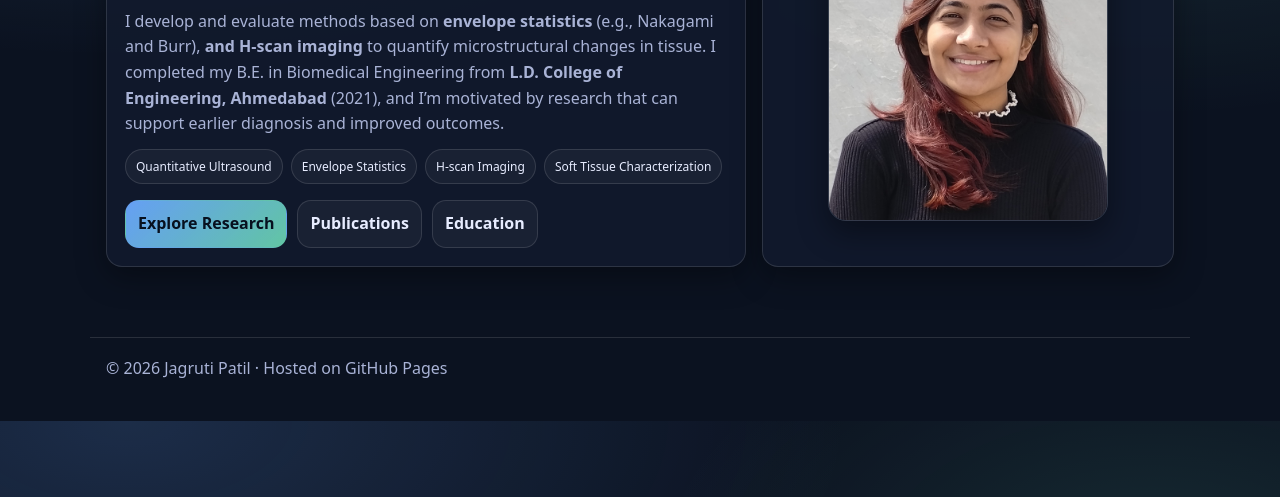
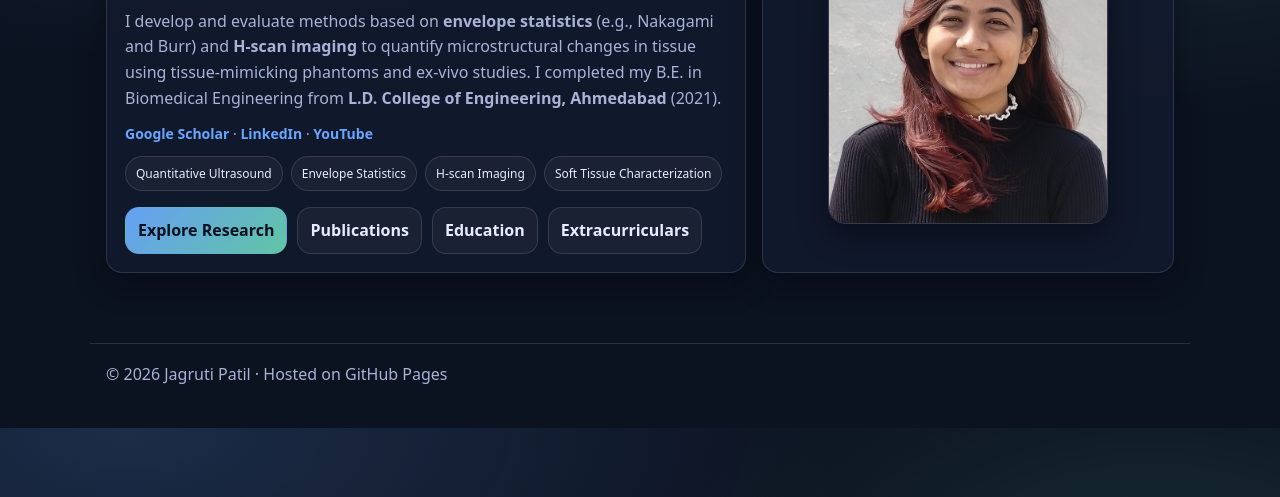
Before and after one commit to Jagruti-M-Patil/my-website, a plain HTML site: page index.html in a window 1280 px wide. Shown: the part 303-800 px from the top of the page. Drawn offline with Linux system fonts and the light colour scheme.

Commit message:
Enhance profile with social links and description updates
Add social links section and update profile description.

```diff
--- a/index.html
+++ b/index.html
@@ -85,7 +85,6 @@
       border-color: var(--border);
       background: rgba(255,255,255,.05);
     }
-    /* Active tab (Home) */
     .tab.active{
       color: var(--text);
       border-color: var(--border);
@@ -126,6 +125,18 @@
       padding: 7px 10px;
       border-radius: 999px;
     }
+
+    .social-links{
+      margin-top: 10px;
+      font-size: 14px;
+      color: var(--muted);
+    }
+    .social-links a{
+      color: var(--accent);
+      font-weight: 700;
+      text-decoration: none;
+    }
+    .social-links a:hover{ text-decoration: underline; }
 
     .profile{
       display:flex;
@@ -222,11 +233,19 @@
         </p>
 
         <p>
-          I develop and evaluate methods based on <strong>envelope statistics</strong> (e.g., Nakagami and Burr),
-          <strong>and H-scan imaging</strong> to quantify microstructural changes in tissue.
-          I completed my B.E. in Biomedical Engineering from <strong>L.D. College of Engineering, Ahmedabad</strong> (2021),
-          and I’m motivated by research that can support earlier diagnosis and improved outcomes.
+          I develop and evaluate methods based on <strong>envelope statistics</strong> (e.g., Nakagami and Burr) and
+          <strong>H-scan imaging</strong> to quantify microstructural changes in tissue using
+          tissue-mimicking phantoms and ex-vivo studies. I completed my B.E. in Biomedical Engineering from
+          <strong>L.D. College of Engineering, Ahmedabad</strong> (2021).
         </p>
+
+        <div class="social-links">
+          <a href="https://scholar.google.com/citations?user=1HoNZRIAAAAJ&hl=en" target="_blank" rel="noopener">Google Scholar</a>
+          ·
+          <a href="https://www.linkedin.com/in/jagruti-m-patil/" target="_blank" rel="noopener">LinkedIn</a>
+          ·
+          <a href="https://www.youtube.com/@JagrutiMPatil" target="_blank" rel="noopener">YouTube</a>
+        </div>
 
         <div class="pill-row" aria-label="Highlights">
           <span class="pill">Quantitative Ultrasound</span>
@@ -239,11 +258,11 @@
           <a class="btn primary" href="research.html">Explore Research</a>
           <a class="btn" href="publications.html">Publications</a>
           <a class="btn" href="education.html">Education</a>
+          <a class="btn" href="extracurriculars.html">Extracurriculars</a>
         </div>
       </div>
 
       <div class="card profile">
-        <!-- Keep your current photo filename here -->
         <img src="photo.jpg" alt="Photo of Jagruti Patil" />
       </div>
     </section>
```
